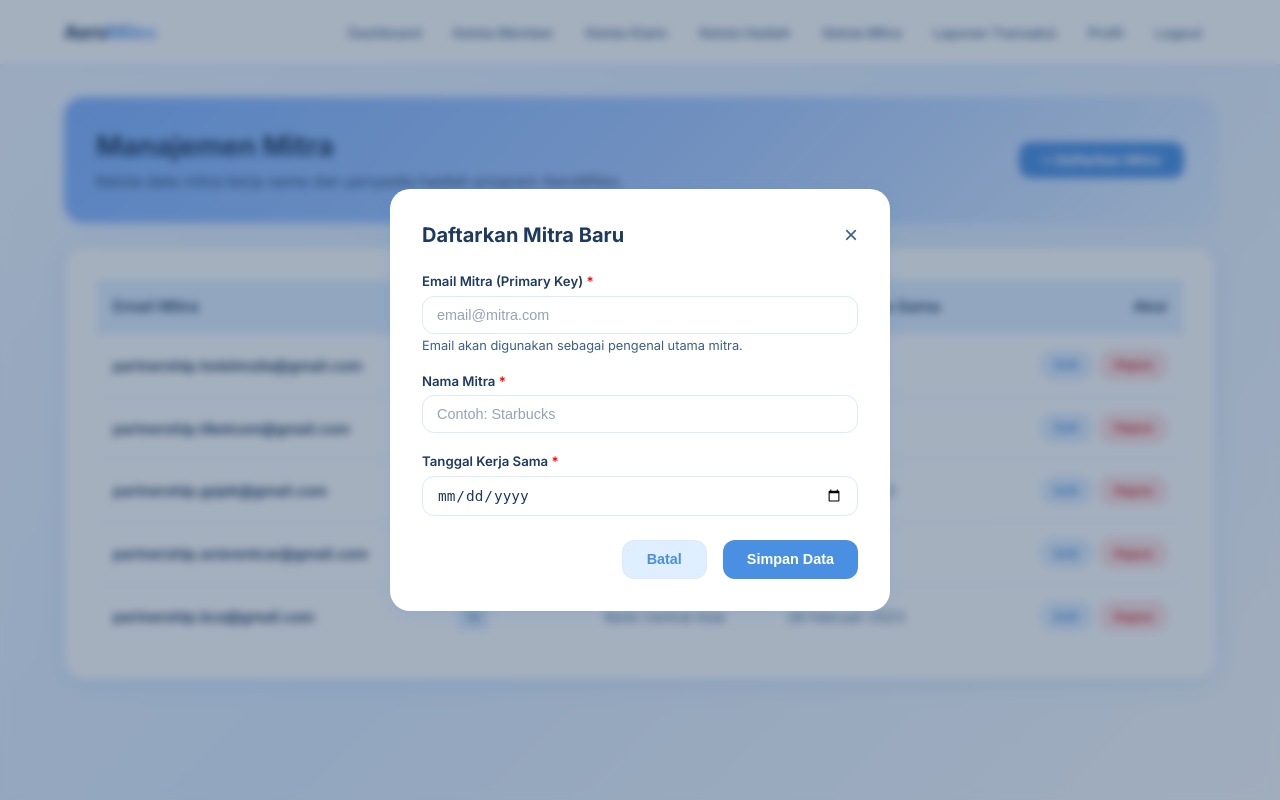
After one commit to applepiesss/E04-aeromiles, a Django app: page /vendors/manajemen-mitra/ in a window 1280 px wide, after a click on "+ Daftarkan Mitra". The commit adds this page. Run offline with Django 5.2, Linux system fonts and the light colour scheme.

Commit message:
add manajemen mitra page

```diff
--- a/aeromiles/settings.py
+++ b/aeromiles/settings.py
@@ -64,7 +64,7 @@ ROOT_URLCONF = 'aeromiles.urls'
 TEMPLATES = [
     {
         'BACKEND': 'django.template.backends.django.DjangoTemplates',
-        'DIRS': [],
+        'DIRS': [BASE_DIR / 'templates'],
         'APP_DIRS': True,
         'OPTIONS': {
             'context_processors': [
--- /dev/null
+++ b/apps/vendors/templates/manajemen_mitra.html
@@ -0,0 +1,393 @@
+{% extends 'base.html' %}
+
+{% block title %}AeroMiles - Manajemen Mitra{% endblock %}
+
+{% block extra_head %}
+<style>
+    /* Styling Header */
+    .page-header {
+        display: flex;
+        justify-content: space-between;
+        align-items: center;
+        margin-bottom: 1.5rem;
+        background: linear-gradient(135deg, var(--blue-soft), var(--blue-light), var(--bg-surface));
+        padding: 2rem;
+        border-radius: var(--radius-xl);
+        color: var(--text-primary);
+        box-shadow: 0 4px 12px rgba(127, 179, 255, 0.15);
+    }
+
+    .page-header h1 {
+        font-size: 1.75rem;
+        font-weight: 700;
+        margin-bottom: 0.5rem;
+    }
+
+    .page-header p {
+        color: var(--text-primary);
+        opacity: 0.9;
+    }
+
+    /* Table Styles */
+    .table-responsive {
+        overflow-x: auto;
+    }
+
+    .table {
+        width: 100%;
+        border-collapse: collapse;
+        text-align: left;
+    }
+
+    .table th {
+        background-color: var(--bg-surface);
+        color: var(--text-primary);
+        padding: 1rem;
+        font-weight: 600;
+        border-bottom: 2px solid var(--border);
+        white-space: nowrap;
+    }
+
+    .table td {
+        padding: 1rem;
+        border-bottom: 1px solid var(--border);
+        vertical-align: middle;
+        color: var(--text-secondary);
+        font-size: 0.9rem;
+    }
+
+    .table tr:last-child td { border-bottom: none; }
+    .table tr:hover { background-color: #F8FAFC; }
+
+    /* Action Buttons */
+    .btn-action {
+        padding: 0.4rem 0.8rem;
+        font-size: 0.8rem;
+        border-radius: var(--radius-md);
+        border: none;
+        cursor: pointer;
+        font-weight: 600;
+        transition: all 0.2s;
+    }
+    .btn-edit {
+        background-color: var(--bg-surface);
+        color: var(--blue-primary);
+        border: 1px solid var(--border);
+    }
+    .btn-edit:hover { background-color: var(--blue-light); }
+
+    .btn-delete {
+        background-color: #FEE2E2;
+        color: #DC2626;
+        border: 1px solid #FECACA;
+    }
+    .btn-delete:hover { background-color: #FCA5A5; }
+
+    /* Modal Styles */
+    .modal-overlay {
+        position: fixed;
+        top: 0; left: 0; right: 0; bottom: 0;
+        background: rgba(30, 58, 95, 0.4);
+        backdrop-filter: blur(4px);
+        display: flex;
+        align-items: center;
+        justify-content: center;
+        z-index: 1000;
+        opacity: 0;
+        visibility: hidden;
+        transition: all 0.3s ease;
+    }
+    .modal-overlay.active {
+        opacity: 1;
+        visibility: visible;
+    }
+    .modal-content {
+        background: var(--white);
+        border-radius: var(--radius-xl);
+        width: 100%;
+        max-width: 500px;
+        padding: 2rem;
+        box-shadow: var(--shadow-md);
+        transform: translateY(20px);
+        transition: all 0.3s ease;
+    }
+    .modal-overlay.active .modal-content {
+        transform: translateY(0);
+    }
+    .modal-header {
+        display: flex;
+        justify-content: space-between;
+        align-items: center;
+        margin-bottom: 1.5rem;
+    }
+    .modal-title {
+        font-size: 1.25rem;
+        font-weight: 700;
+        color: var(--text-primary);
+    }
+    .btn-close {
+        background: none; border: none; font-size: 1.5rem; cursor: pointer; color: var(--text-secondary);
+    }
+    .modal-footer {
+        display: flex; justify-content: flex-end; gap: 1rem; margin-top: 1.5rem;
+    }
+
+    /* Helper form */
+    .input-hint {
+        font-size: 0.8rem;
+        color: var(--text-secondary);
+        margin-top: 0.25rem;
+        display: block;
+    }
+</style>
+{% endblock %}
+
+{% block content %}
+<div class="page-wrapper">
+    <!-- Header -->
+    <div class="page-header">
+        <div>
+            <h1>Manajemen Mitra</h1>
+            <p>Kelola data mitra kerja sama dan penyedia hadiah program AeroMiles.</p>
+        </div>
+        <button class="btn-primary" onclick="openModal('formModal')">+ Daftarkan Mitra</button>
+    </div>
+
+    <div class="card">
+        <!-- Table Data -->
+        <div class="table-responsive">
+            <table class="table">
+                <thead>
+                    <tr>
+                        <th>Email Mitra</th>
+                        <th>ID Penyedia</th>
+                        <th>Nama Mitra</th>
+                        <th>Tanggal Kerja Sama</th>
+                        <th style="text-align: right;">Aksi</th>
+                    </tr>
+                </thead>
+                <tbody id="tableBody">
+                    <!-- Data di-render lewat JavaScript -->
+                </tbody>
+            </table>
+        </div>
+    </div>
+</div>
+
+<!-- Modal Form Create / Update -->
+<div class="modal-overlay" id="formModal">
+    <div class="modal-content">
+        <div class="modal-header">
+            <h2 class="modal-title" id="modalFormTitle">Daftarkan Mitra Baru</h2>
+            <button class="btn-close" onclick="closeModal('formModal')">&times;</button>
+        </div>
+        <form id="mitraForm" onsubmit="saveMitra(event)">
+            <!-- Hidden field to track if this is an update process -->
+            <input type="hidden" id="isUpdate" value="false">
+            <input type="hidden" id="providerId">
+
+            <div class="form-group">
+                <label class="form-label">Email Mitra (Primary Key) <span style="color:red">*</span></label>
+                <input type="email" id="mitraEmail" class="form-control" required placeholder="email@mitra.com">
+                <span class="input-hint" id="emailHint">Email akan digunakan sebagai pengenal utama mitra.</span>
+            </div>
+
+            <div class="form-group">
+                <label class="form-label">Nama Mitra <span style="color:red">*</span></label>
+                <input type="text" id="mitraName" class="form-control" required placeholder="Contoh: Starbucks">
+            </div>
+
+            <div class="form-group">
+                <label class="form-label">Tanggal Kerja Sama <span style="color:red">*</span></label>
+                <input type="date" id="mitraJoinDate" class="form-control" required>
+            </div>
+
+            <div class="modal-footer">
+                <button type="button" class="btn-secondary" onclick="closeModal('formModal')">Batal</button>
+                <button type="submit" class="btn-primary">Simpan Data</button>
+            </div>
+        </form>
+    </div>
+</div>
+
+<!-- Modal Confirm Delete -->
+<div class="modal-overlay" id="deleteModal">
+    <div class="modal-content" style="max-width: 450px; text-align: center;">
+        <div style="margin-bottom: 1rem; color: #DC2626; font-size: 3rem;">
+            ⚠️
+        </div>
+        <h2 class="modal-title">Hapus Data Mitra?</h2>
+        <p class="text-muted mt-1" style="font-size: 0.9rem;">
+            Apakah Anda yakin ingin menghapus mitra <strong id="deleteMitraName"></strong>? <br><br>
+            <span style="color: #DC2626; font-weight: 600;">PERHATIAN:</span> Menghapus mitra ini juga akan <strong>menghapus seluruh hadiah</strong> yang disediakan oleh mitra tersebut dari sistem!
+        </p>
+        <input type="hidden" id="deleteMitraEmail">
+        <div class="modal-footer" style="justify-content: center; margin-top: 2rem;">
+            <button class="btn-secondary" onclick="closeModal('deleteModal')">Batal</button>
+            <button class="btn-primary" style="background: #DC2626;" onclick="confirmDelete()">Ya, Hapus Semua</button>
+        </div>
+    </div>
+</div>
+
+<script>
+    // State Dummy Data Mitra
+    let partners = [
+        {
+            email: "partnership.hotelmulia@gmail.com",
+            providerId: "6",
+            name: "Hotel Mulia",
+            joinDate: "2021-03-15"
+        },
+        {
+            email: "partnership.tiketcom@gmail.com",
+            providerId: "7",
+            name: "Tiket.com",
+            joinDate: "2021-07-01"
+        },
+        {
+            email: "partnership.gojek@gmail.com",
+            providerId: "8",
+            name: "Gojek",
+            joinDate: "2022-01-10"
+        },
+        {
+            email: "partnership.avisrentcar@gmail.com",
+            providerId: "9",
+            name: "Avis Rent a Car",
+            joinDate: "2022-06-20"
+        },
+        {
+            email: "partnership.bca@gmail.com",
+            providerId: "10",
+            name: "Bank Central Asia",
+            joinDate: "2023-02-28"
+        }
+    ];
+
+    // Format Tanggal
+    function formatDate(dateStr) {
+        const options = { day: '2-digit', month: 'long', year: 'numeric' };
+        return new Date(dateStr).toLocaleDateString('id-ID', options);
+    }
+
+    // Render Table
+    function renderTable() {
+        const tbody = document.getElementById('tableBody');
+        tbody.innerHTML = '';
+
+        if(partners.length === 0) {
+            tbody.innerHTML = `<tr><td colspan="5" class="text-center text-muted">Belum ada data mitra terdaftar.</td></tr>`;
+            return;
+        }
+
+        partners.forEach(p => {
+            const tr = document.createElement('tr');
+            tr.innerHTML = `
+                <td><strong style="color: var(--text-primary);">${p.email}</strong></td>
+                <td><span style="background: var(--bg-surface); padding: 4px 8px; border-radius: 4px; font-size: 0.85rem; border: 1px solid var(--border);">${p.providerId}</span></td>
+                <td>${p.name}</td>
+                <td>${formatDate(p.joinDate)}</td>
+                <td style="text-align: right; display: flex; gap: 0.5rem; justify-content: flex-end;">
+                    <button class="btn-action btn-edit" onclick="editMitra('${p.email}')">Edit</button>
+                    <button class="btn-action btn-delete" onclick="promptDelete('${p.email}', '${p.name}')">Hapus</button>
+                </td>
+            `;
+            tbody.appendChild(tr);
+        });
+    }
+
+    // Modal Controls
+    function openModal(modalId) {
+        if(modalId === 'formModal' && document.getElementById('isUpdate').value === 'false') {
+            document.getElementById('modalFormTitle').innerText = "Daftarkan Mitra Baru";
+            document.getElementById('mitraForm').reset();
+            document.getElementById('mitraEmail').disabled = false;
+            document.getElementById('emailHint').innerText = "Email akan digunakan sebagai pengenal utama mitra.";
+            document.getElementById('providerId').value = '';
+        }
+        document.getElementById(modalId).classList.add('active');
+    }
+
+    function closeModal(modalId) {
+        document.getElementById(modalId).classList.remove('active');
+        if(modalId === 'formModal') {
+            document.getElementById('mitraForm').reset();
+            document.getElementById('isUpdate').value = 'false';
+            document.getElementById('mitraEmail').disabled = false;
+        }
+    }
+
+    // CREATE & UPDATE Logic
+    function saveMitra(e) {
+        e.preventDefault();
+
+        const isUpdate = document.getElementById('isUpdate').value === 'true';
+        const email = document.getElementById('mitraEmail').value;
+        const name = document.getElementById('mitraName').value;
+        const joinDate = document.getElementById('mitraJoinDate').value;
+        let providerId = document.getElementById('providerId').value;
+
+        if (isUpdate) {
+            // Update
+            const index = partners.findIndex(p => p.email === email);
+            if(index > -1) {
+                // Email dan Provider ID tidak diubah
+                partners[index].name = name;
+                partners[index].joinDate = joinDate;
+            }
+        } else {
+            // Cek apakah email sudah ada (Primary Key unik)
+            if (partners.some(p => p.email === email)) {
+                alert("Gagal! Email ini sudah terdaftar sebagai mitra.");
+                return;
+            }
+            // Create - Auto Generate Provider ID
+            providerId = 'PRV-' + Math.floor(Math.random() * 1000).toString().padStart(3, '0');
+            partners.push({ email, providerId, name, joinDate });
+        }
+
+        closeModal('formModal');
+        renderTable();
+    }
+
+    // EDIT Data Preparation
+    function editMitra(email) {
+        const p = partners.find(x => x.email === email);
+        if(!p) return;
+
+        document.getElementById('isUpdate').value = 'true';
+        document.getElementById('modalFormTitle').innerText = "Edit Data Mitra";
+
+        document.getElementById('mitraEmail').value = p.email;
+        document.getElementById('mitraEmail').disabled = true;
+        document.getElementById('emailHint').innerText = "Email tidak dapat diubah";
+
+        document.getElementById('providerId').value = p.providerId;
+        document.getElementById('mitraName').value = p.name;
+        document.getElementById('mitraJoinDate').value = p.joinDate;
+
+        openModal('formModal');
+    }
+
+    // DELETE Logic
+    function promptDelete(email, name) {
+        document.getElementById('deleteMitraEmail').value = email;
+        document.getElementById('deleteMitraName').innerText = name;
+        openModal('deleteModal');
+    }
+
+    function confirmDelete() {
+        const email = document.getElementById('deleteMitraEmail').value;
+        partners = partners.filter(p => p.email !== email);
+
+        // Simulasi menghapus hadiah: Di dunia nyata ini akan menembak API/Backend
+        console.log(`Menghapus mitra ${email} dan melakukan cascading delete pada hadiah terkait...`);
+
+        closeModal('deleteModal');
+        renderTable();
+    }
+
+    // Init
+    window.onload = renderTable;
+</script>
+{% endblock content %}
--- a/apps/vendors/urls.py
+++ b/apps/vendors/urls.py
@@ -1,9 +1,10 @@
 from django.urls import path
 
-from apps.vendors.views import daftar_hadiah
+from apps.vendors.views import daftar_hadiah, manage_mitra_view
 
 app_name = 'vendors'
 
 urlpatterns = [
     path('katalog_hadiah/', daftar_hadiah, name='daftar_hadiah'),
+    path('manajemen-mitra/', manage_mitra_view, name='manage_mitra'),
 ]
--- a/apps/vendors/views.py
+++ b/apps/vendors/views.py
@@ -7,3 +7,7 @@ def daftar_hadiah(request):
 
     request.session['username'] = 'Staf Admin'
     return render(request, 'manajemen_hadiah_penyedia.html')
+
+def manage_mitra_view(request):
+    request.session['role'] = 'staff'
+    return render(request, 'manajemen_mitra.html')
--- a/templates/base.html
+++ b/templates/base.html
@@ -279,8 +279,8 @@
                 <li><a href="#">Dashboard</a></li>
                 <li><a href="#">Kelola Member</a></li>
                 <li><a href="#">Kelola Klaim</a></li>
-                <li><a href="#">Kelola Hadiah</a></li>
-                <li><a href="#">Kelola Mitra</a></li>
+                <li><a href="http://127.0.0.1:8000/vendors/katalog_hadiah/">Kelola Hadiah</a></li>
+                <li><a href="http://127.0.0.1:8000/vendors/manajemen-mitra/">Kelola Mitra</a></li>
                 <li><a href="#">Laporan Transaksi</a></li>
                 <li><a href="#">Profil</a></li>
                 <li><a href="#">Logout</a></li>
```
